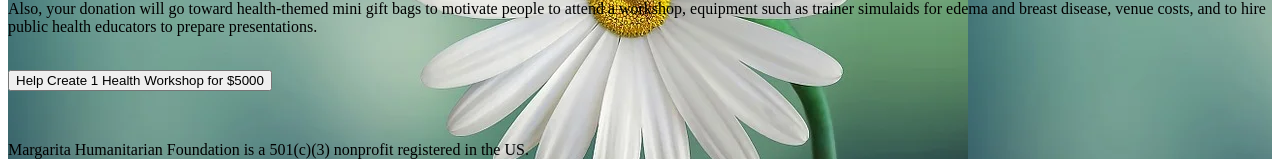
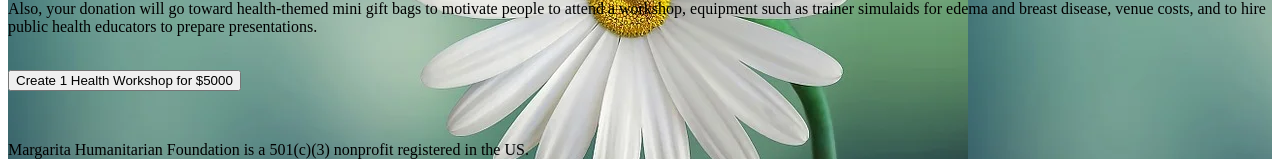
Before and after one commit to margaritahumanitarian/helpafamily, a Next.js app: page / in a window 1280 px wide. Shown: the part 4075-4236 px from the top of the page. Built offline with nearby package versions, Linux system fonts and the light colour scheme.

Commit message:
Shorten health workshop button text

```diff
--- a/components/HealthWorkshopCard.js
+++ b/components/HealthWorkshopCard.js
@@ -42,7 +42,7 @@ function HealthWorkshopCard() {
           <br/>
           <form onSubmit={handleSubmit}>
             <button className="btn btn-primary " type="submit">
-              {'Help Create 1 Health Workshop for $5000 '}
+              {'Create 1 Health Workshop for $5000 '}
             </button>
           </form>
         </p>
```
